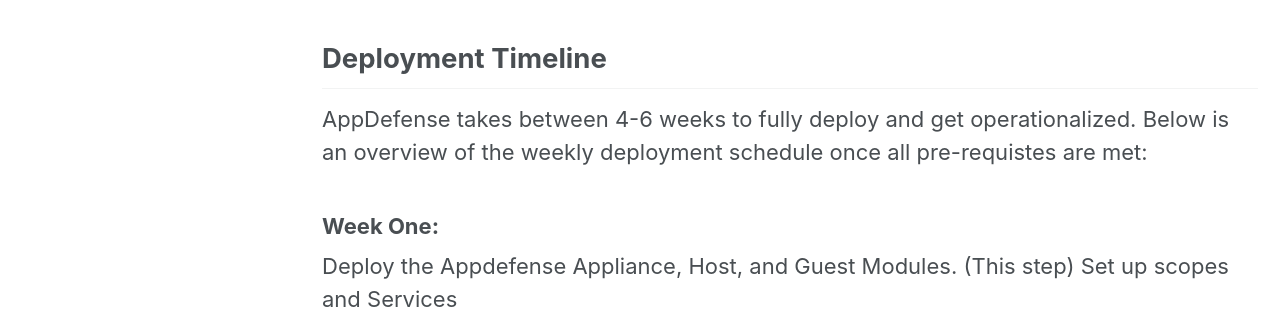
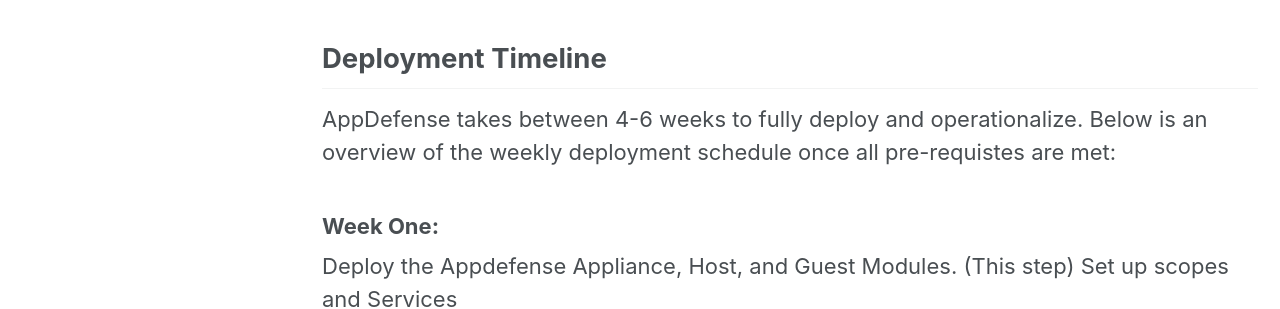
Before and after one commit to vmware-csa-team/AppDefense-Quick-Start-Guide, a Jekyll site: the page built from AppD Pages/2018-06-01-workshop-manual-es.md, in a window 1280 px wide. Shown: the part 209-518 px from the top of the page. Built offline with Jekyll 4.4.1, drawn with Linux system fonts in a browser that asks for light colours; nearby versions of some CDN libraries.

Commit message:
spelling

```diff
--- a/AppD Pages/2018-06-01-workshop-manual-es.md
+++ b/AppD Pages/2018-06-01-workshop-manual-es.md
@@ -9,7 +9,7 @@
 ---
 ## Deployment Timeline
 
-AppDefense takes between 4-6 weeks to fully deploy and get operationalized. Below is an overview of the weekly deployment schedule once all pre-requistes are met:
+AppDefense takes between 4-6 weeks to fully deploy and operationalize. Below is an overview of the weekly deployment schedule once all pre-requistes are met:
 
 ### Week One:
 Deploy the Appdefense Appliance, Host,  and Guest Modules. (This step)
```
Also changed, not shown: other parts of AppD Pages/2018-06-01-workshop-manual-es.md (+0 -10 lines), AppD Pages/2018-07-23-workshop-manual-partner.md (+1 -1 lines).
